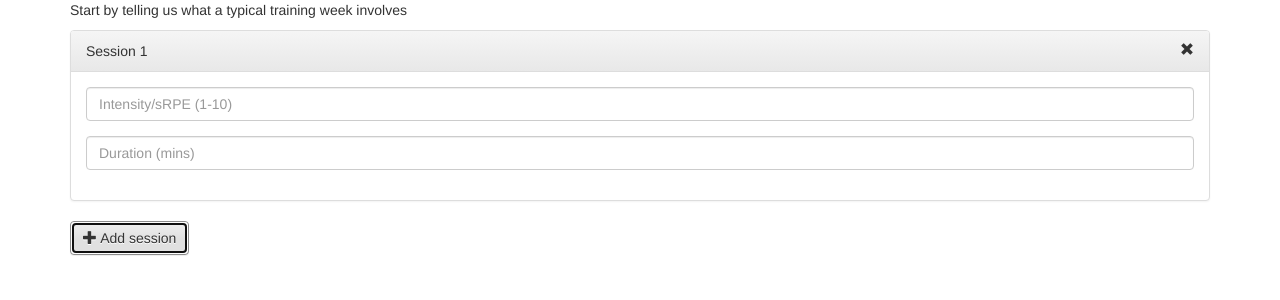
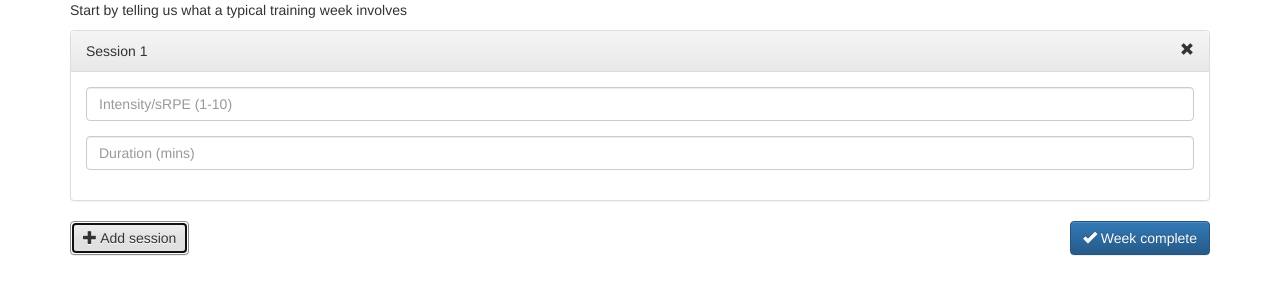
Before and after one commit to morcs/acwr-calculator, a React (Create React App) app: page / in a window 1280 px wide. Both pictures are taken after a click on the button "Add session". Shown: the top 300 px of the page. Built offline with nearby package versions, Linux system fonts and the light colour scheme.

Commit message:
Add week complete button.

```diff
--- a/src/App.js
+++ b/src/App.js
@@ -26,8 +26,6 @@ class App extends Component {
     this.setState(prevState => update(prevState, {
       sessions: { $splice: [[index, 1]] }
     }));
-
-    console.log(this.state.sessions);
   }
 
   updateSession(event, index) {
@@ -71,9 +69,18 @@ class App extends Component {
             </div>
           );
         })}
-        <button className="btn btn-default" onClick={this.addSession}>
-          <span className="glyphicon glyphicon-plus" aria-hidden="true"></span> Add session
-        </button>
+        <div className="row form-group">
+          <div className="col-sm-12">
+            <button className="btn btn-default" onClick={this.addSession}>
+              <span className="glyphicon glyphicon-plus" aria-hidden="true"></span> Add session
+            </button>
+            {this.state.sessions.length > 0 &&
+              <button className="btn btn-primary pull-right">
+                <span className="glyphicon glyphicon-ok" aria-hidden="true"></span> Week complete
+              </button>
+            }
+          </div>
+        </div>
       </div>
     );
   }
```
